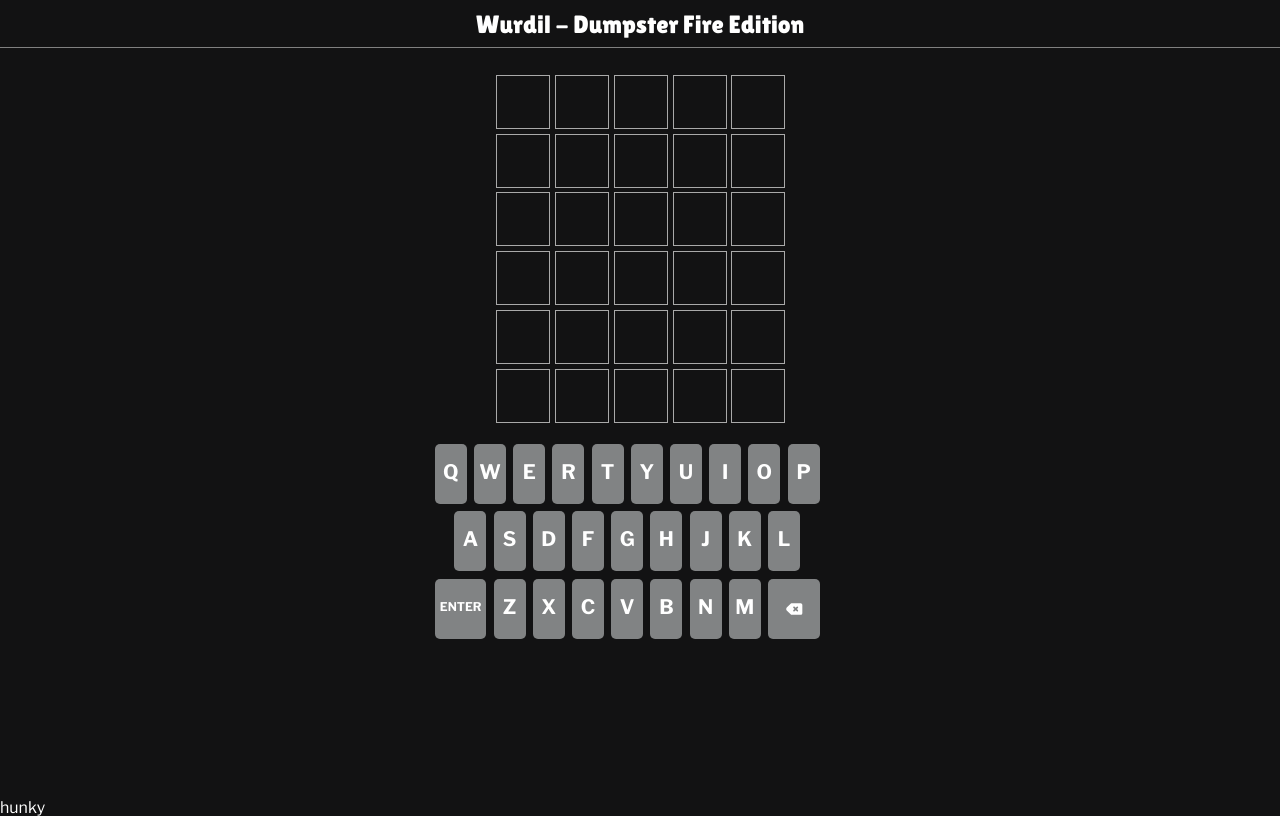
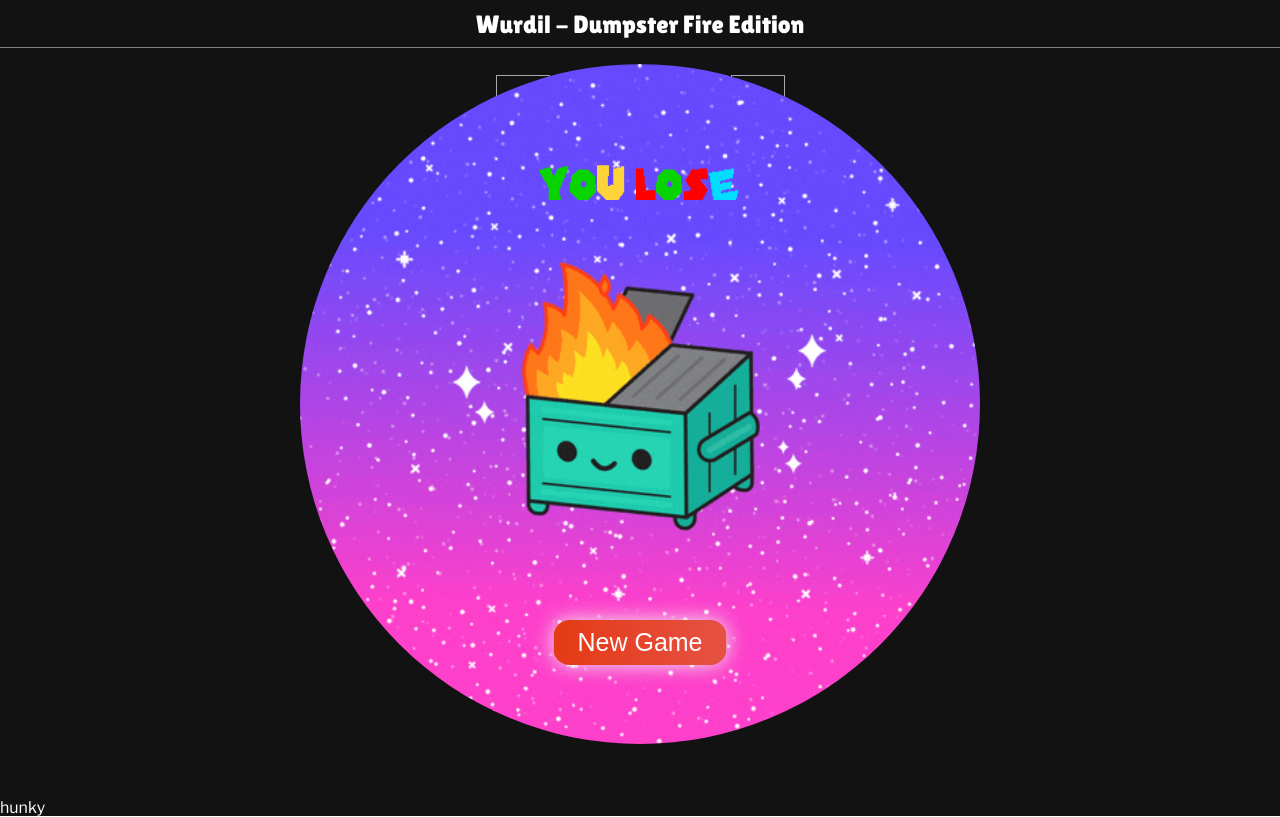
Before and after one commit to Hallelujah78/wordle-clone, a React (Vite) app: page / in a window 1280 px wide. Built offline with nearby package versions, Linux system fonts and the light colour scheme.

Commit message:
fix: add logic to size win/loss gif
Gif is now sized based on screen orientation. If screen is in portrait, the gif size is based on width, else it is based on height.

```diff
--- a/src/App.tsx
+++ b/src/App.tsx
@@ -38,12 +38,20 @@ const App: React.FC = () => {
   const [answer, setAnswer] = useState<string>(() => {
     return words[getRandomArbitrary(0, words.length - 1)];
   });
-  const [isGameOver, setIsGameOver] = useState(false);
+  const [isGameOver, setIsGameOver] = useState(true);
   const [keyboardState, setKeyboardState] = useState(initialKeyboardState);
   const [isGuessComplete, setIsGuessComplete] = useState(
     initialGuessCompletionState
   );
   const [isWin, setIsWin] = useState(false);
+  const [isPortrait, setIsPortrait] = useState<boolean>(() => {
+    return window.matchMedia("(orientation: portrait)").matches;
+  });
+
+  const getOrientationAndHeight = (event: MediaQueryListEvent) => {
+    alert(event.matches);
+    setIsPortrait(event.matches);
+  };
 
   const updateKeyboard = useCallback(() => {
     // guesses, answer
@@ -185,11 +193,17 @@ const App: React.FC = () => {
     document.addEventListener("keydown", alphaKeypressHandler);
     document.addEventListener("keydown", deleteKeyHandler);
     document.addEventListener("keydown", enterKeyHandler);
+    window
+      .matchMedia("(orientation: portrait)")
+      .addEventListener("change", getOrientationAndHeight);
 
     return () => {
       document.removeEventListener("keydown", alphaKeypressHandler);
       document.removeEventListener("keydown", deleteKeyHandler);
       document.removeEventListener("keydown", enterKeyHandler);
+      window
+        .matchMedia("(orientation: portrait)")
+        .removeEventListener("change", getOrientationAndHeight);
     };
   }, [alphaKeypressHandler, deleteKeyHandler, enterKeyHandler]);
 
@@ -243,6 +257,7 @@ const App: React.FC = () => {
         </motion.div>
         {isGameOver && (
           <GameOver
+            isPortrait={isPortrait}
             startGame={startGame}
             isGameOver={isGameOver}
             isWin={isWin}
--- a/src/components/GameOver.tsx
+++ b/src/components/GameOver.tsx
@@ -17,12 +17,14 @@ interface GameOverProps {
   startGame: () => void;
   isGameOver: boolean;
   isWin: boolean;
+  isPortrait: boolean;
 }
 
 const GameOver: React.FC<GameOverProps> = ({
   startGame,
   isGameOver,
   isWin,
+  isPortrait,
 }) => {
   const audioRef = useRef<HTMLAudioElement>(null);
 
@@ -35,6 +37,10 @@ const GameOver: React.FC<GameOverProps> = ({
 
   return (
     <Wrapper
+      style={{
+        width: `${isPortrait ? "85vw" : "85vh"}`,
+        top: `${isPortrait ? "8vw" : "8vh"}`,
+      }}
       as={motion.div}
       initial={{ x: "-50%", y: "-100vh" }}
       animate={{ y: 0, zIndex: 99 }}
@@ -42,6 +48,10 @@ const GameOver: React.FC<GameOverProps> = ({
       <h1>{isGameOver && !isWin ? "YOU LOSE" : "YOU WIN"}</h1>
       <div className="image-container">
         <img
+          style={{
+            width: `${isPortrait ? "85vw" : "85vh"}`,
+            top: `${isPortrait ? "7vw" : "7vh"}`,
+          }}
           src={lostGif}
           className="lose-image"
           alt="floating dumpster on fire"
@@ -70,7 +80,6 @@ const Wrapper = styled.div`
   place-content: center;
   position: absolute;
 
-  top: 20vh;
   left: 50vw;
   border-radius: 50%;
 
@@ -112,7 +121,6 @@ const Wrapper = styled.div`
     border-radius: 50%;
   }
   .lose-image {
-    width: 85vw;
     border-radius: 50%;
   }
 `;
```
Also changed, not shown: 1 other file (tests, documents, lock files or other folders).
